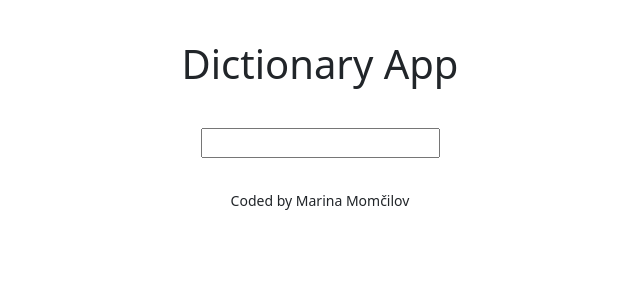
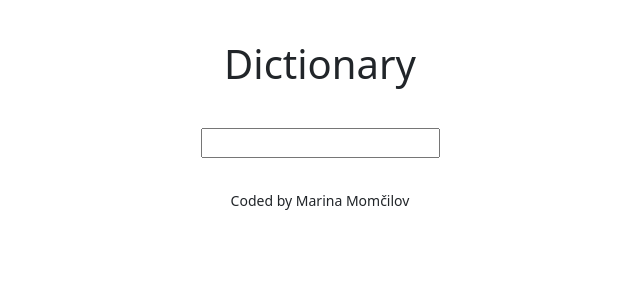
Before and after one commit to Uvacoder/reactjs-search-images-api, a React (Create React App) app: page / in a window 1280 px wide. Shown: the top 300 px of the page, without its empty margins (320-960 px from the left). Built offline with nearby package versions, Linux system fonts and the light colour scheme.

Commit message:
Update App.js

```diff
--- a/src/App.js
+++ b/src/App.js
@@ -9,7 +9,7 @@ export default function App() {
     <div className="App">
       <div className="container">
         <header className="App-header">
-          <h1>Dictionary App</h1>
+          <h1>Dictionary</h1>
         </header>
         <main>
           <Dictionary />
```
